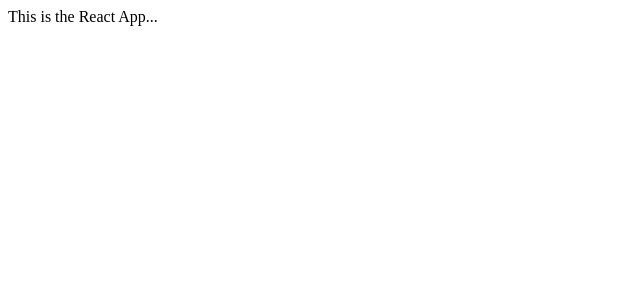
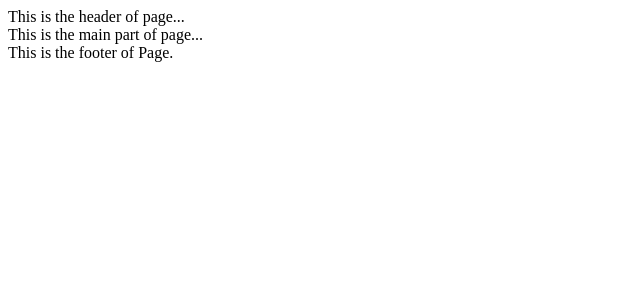
Before and after one commit to a-amirfarzam/react-bootstrap, a React (Create React App) app: page / in a window 1280 px wide. Shown: the top 300 px of the page, without its empty margins (0-640 px from the left). Built offline with nearby package versions, Linux system fonts and the light colour scheme.

Commit message:
Correct layout

```diff
--- a/src/App.jsx
+++ b/src/App.jsx
@@ -1,8 +1,10 @@
+
+
 const App = () => {
     return (
-        <div>
-            This is the React App...
-        </div>
+        <>
+        This is the main part of page...
+        </>
     );
 }
 
--- /dev/null
+++ b/src/Footer.jsx
@@ -0,0 +1,9 @@
+const Footer = () => {
+    return (
+        <footer>
+            This is the footer of Page.
+        </footer>
+     );
+}
+
+export default Footer;
--- /dev/null
+++ b/src/Header.jsx
@@ -0,0 +1,9 @@
+const Header = () => {
+    return (
+        <header>
+            This is the header of page...
+        </header>
+     );
+}
+
+export default Header;
--- a/src/index.jsx
+++ b/src/index.jsx
@@ -1,11 +1,17 @@
-import React from 'react';
-import ReactDOM from 'react-dom/client';
+import ReactDOM from 'react-dom'
+import Header from "./Header";
 import App from './App';
+import Footer from "./Footer";
 
 
-const root = ReactDOM.createRoot(document.getElementById('root'));
-root.render(
-  <React.StrictMode>
-    <App />
-  </React.StrictMode>
-);
+ReactDOM.render(
+    <>
+        <Header />
+        <App />
+        <Footer />
+    </>
+    , document.getElementById('root')
+)
+
+// document.body.style = 'background: rgb(239 246 255);';
+// document.getElementsByTagName('html')[0].setAttribute("dir", "rtl");
```
